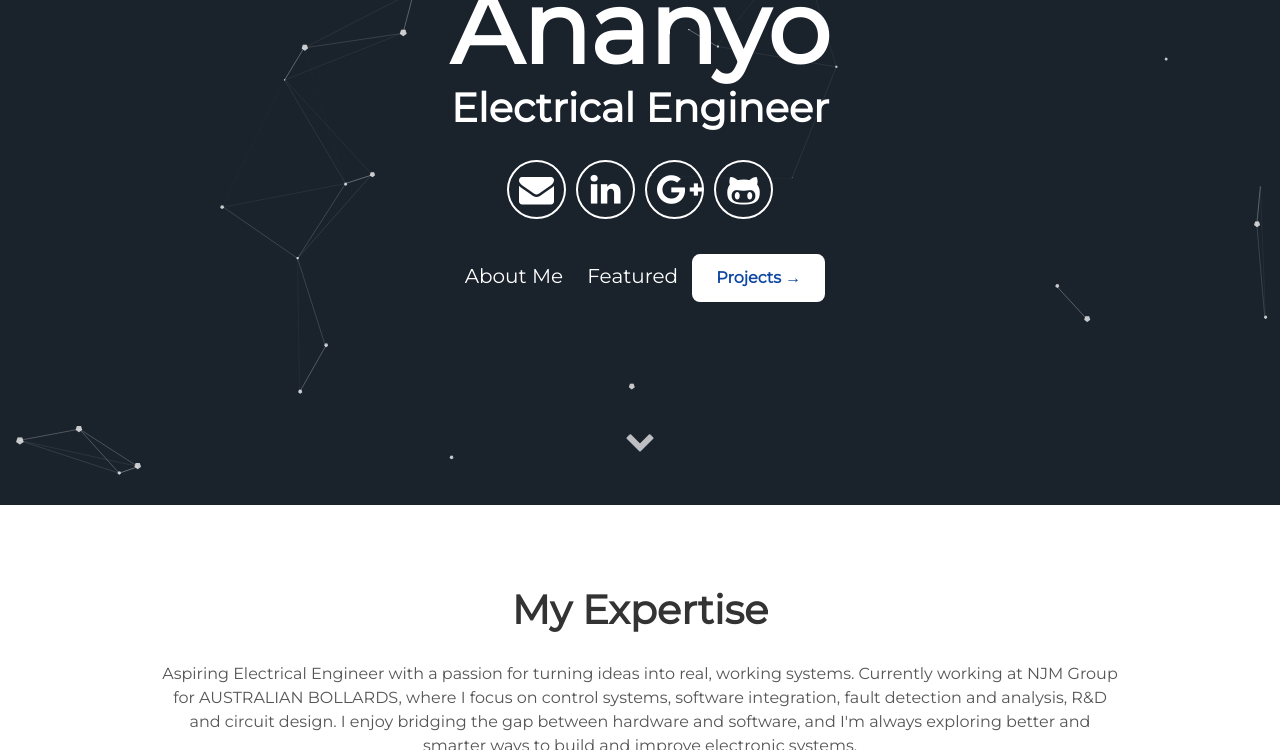
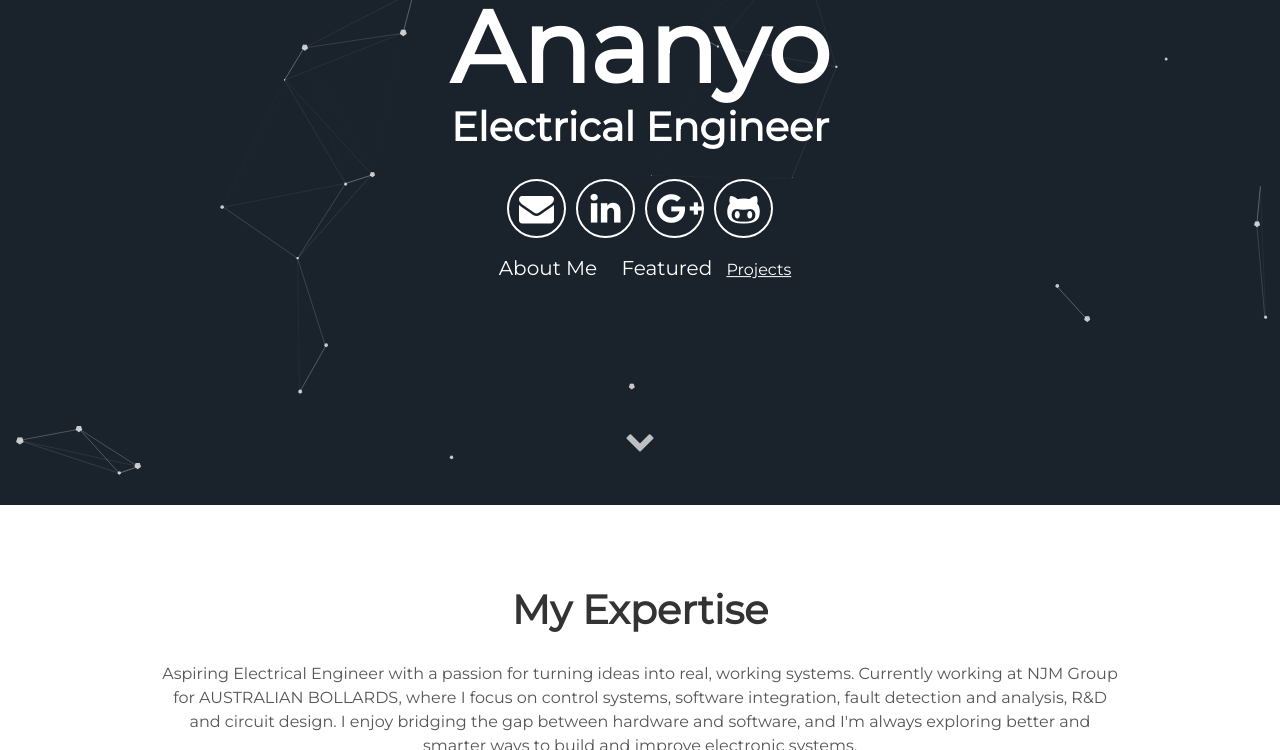
Before and after one commit to git-REX/git-rex.github.io, a Jekyll site: the page built from index.html, in a window 1280 px wide and 900 px high, scrolled down 395 px, cut to the strip 0-750 px from the top of the window. Built offline with Jekyll 4.4.1, drawn with Linux system fonts in a browser that asks for light colours.

Commit message:
changed Text colour of projects

```diff
--- a/_includes/header.html
+++ b/_includes/header.html
@@ -13,7 +13,7 @@
       <div class="header-links">
         <a class="link" href="#about" data-scroll>About Me</a>
         <a class="link" href="#projects" data-scroll>Featured</a>
-        <a href="/blog" style="margin-top:20px;display:inline-block;padding:12px 24px;background:#ffffff;color:#0d47a1;border-radius:8px;text-decoration:none;font-weight:bold;">Projects →</a>
+        <a href="/blog" style="background:transparent; color:#ffffff;">Projects</a>
       </div>
   </div>
   <a class="down" href="#about" data-scroll><i class="icon fa fa-chevron-down" aria-hidden="true"></i></a>
```
